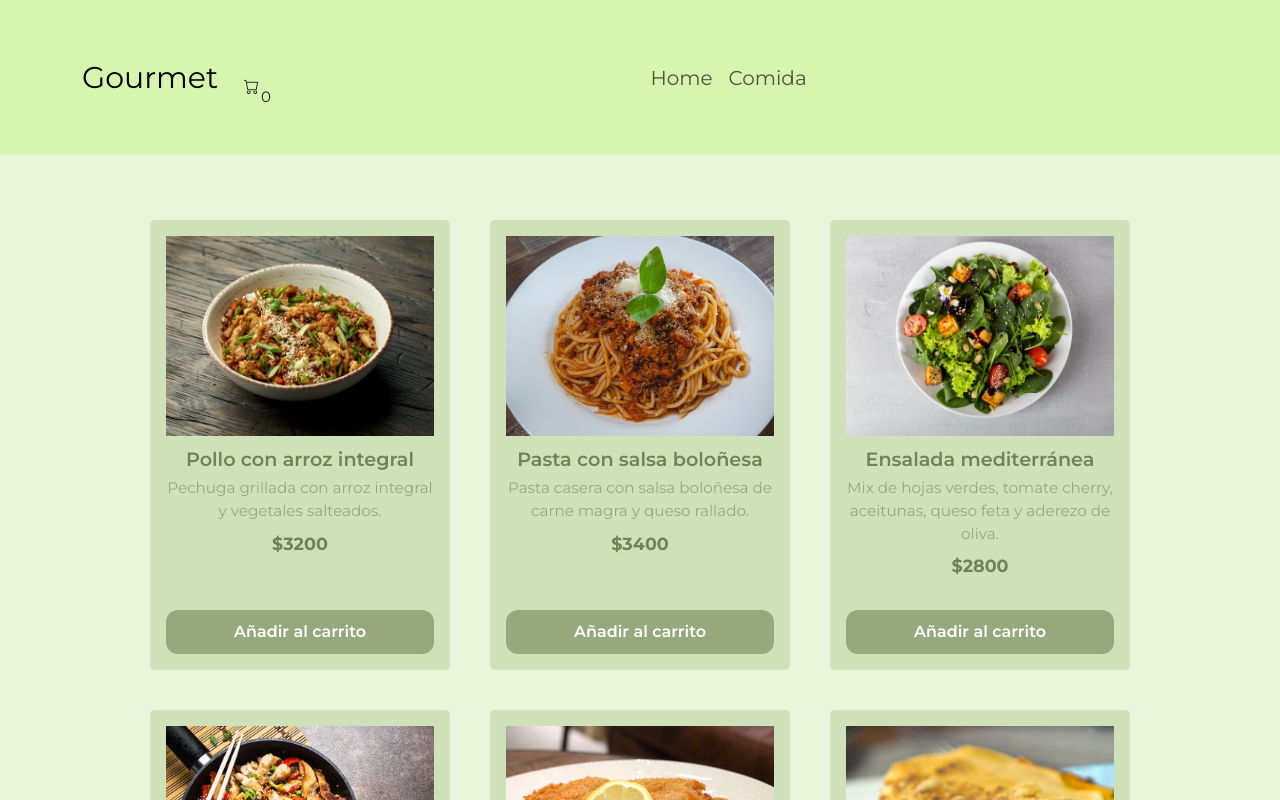
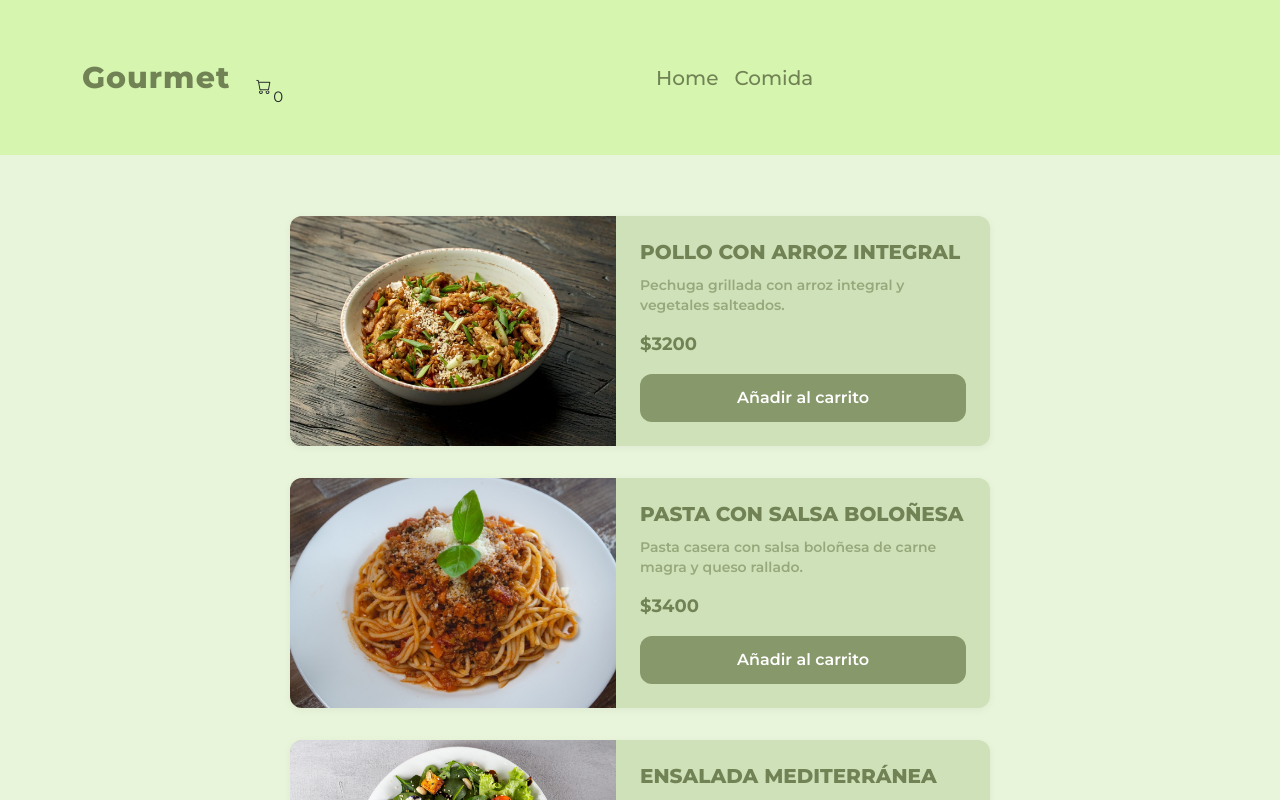
Before and after one commit to FAC000/VIANDAS-SALUDABLES---ECOMMERCE, a React (Vite) app: page /products in a window 1280 px wide. Shown: the top 800 px of the page. Built offline with nearby package versions, Linux system fonts and the light colour scheme.

Commit message:
Cambios Finales

```diff
--- a/package.json
+++ b/package.json
@@ -12,6 +12,8 @@
   "dependencies": {
     "bootstrap": "^5.3.8",
     "bootstrap-icons": "^1.13.1",
+    "framer-motion": "^12.23.24",
+    "lucide-react": "^0.553.0",
     "react": "^19.1.1",
     "react-bootstrap": "^2.10.10",
     "react-dom": "^19.1.1",
--- a/src/App.css
+++ b/src/App.css
@@ -1,3 +1,5 @@
+/* HOME */
+
 .carousel-inner {
   height: 600px;
 }
@@ -6,7 +8,6 @@
   margin-top: 150px;
   height: 1000px;
 }
-
 
 .homeContainer h1 {
   color: var(--color-titulo);
@@ -18,7 +19,6 @@
   text-transform: uppercase;
   letter-spacing: 2px;
   text-shadow: 1px 3px 1px var(--color-fondo-terciario);
-
 
 }
 
@@ -49,6 +49,7 @@
   }
 }
 
+
 .cardsContainer {
   display: flex;
   margin-top: 50px;
@@ -57,7 +58,6 @@
   justify-items: center;
   letter-spacing: 2px;
   font-size: 30px;
-
 }
 
 
@@ -71,7 +71,6 @@
   width: 100%;
   height: 100%;
   object-fit: cover;
-
 }
 
 .overlay {
@@ -139,7 +138,7 @@
   align-content: center;
 }
 
-.cardNosotros p{
+.cardNosotros p {
   width: 80%;
   margin: auto;
 }
@@ -153,7 +152,6 @@
   background-attachment: fixed;
   background-size: cover;
   background-position: center;
-
 }
 
 .pedirOverlay {
@@ -200,9 +198,9 @@
 
 .bi-chevron-right {
   font-size: 35px !important;
-
 }
 
+/* ICONO WHATSAP */
 .whatsappContainer i {
   display: flex;
   justify-content: center;
@@ -220,94 +218,110 @@
   z-index: 10;
 }
 
+/* PAGINA PRODUCTOS */
 
 .productsContainer {
   display: flex;
+  flex-direction: row;
   flex-wrap: wrap;
+  margin-top: 200px;
+  width: 85%;
   justify-content: center;
   justify-self: center;
-  margin-top: 200px;
-  width: 80%;
-
 }
 
-.productoLink {
-  text-decoration: none;
-  color: inherit;
-  display: block;
+.productoCard {
+  display: flex;
+  flex-direction: row;
+  background-color: var(--color-fondo-secundario);
+  border-radius: 12px;
+  overflow: hidden;
+  margin: 16px auto;
+  max-width: 700px;
+  box-shadow: 0 2px 8px rgba(0, 0, 0, 0.05);
+  transition: all 0.3s ease;
+  cursor: pointer;
 }
 
-.producto-card {
-  background-color: var(--color-fondo-secundario);
-  border-radius: 5px;
+.productoCard:hover {
+  transform: translateY(-3px);
+  box-shadow: 0 6px 18px rgba(0, 0, 0, 0.1);
+}
+
+.productoCardLeft {
+  flex: 1;
   overflow: hidden;
-  transition: all 0.3s ease;
-  padding: 16px;
-  text-align: center;
-  max-width: 300px;
-  min-height: 450px;
-  margin: 20px 20px;
-  cursor: pointer;
+  display: flex;
+}
+
+.productoCardLeft img {
+  width: 100%;
+  height: 100%;
+  object-fit: cover;
+}
+
+.productoCardRight {
+  flex: 1;
   display: flex;
   flex-direction: column;
   justify-content: space-between;
-
+  padding: 24px;
 }
 
-.producto-card:hover {
-  transform: translateY(-5px);
-  box-shadow: 0 8px 20px var(--color-fondo-secundario);
+.productoNombre {
+  font-size: 20px;
+  font-weight: 800;
+  color: var(--color-titulo);
+  margin-bottom: 12px;
+  text-transform: uppercase;
 }
 
-.producto-card img {
-  width: 100%;
-  height: 200px;
-  object-fit: cover;
+.productoDescripcion {
+  font-size: 14px;
+  color: var(--color-texto);
+  margin-bottom: 16px;
+  line-height: 1.4;
+  font-weight: 600;
 }
 
-.producto-nombre {
-  font-size: 1.2rem;
+.productoPrecio {
+  font-size: 18px;
+  font-weight: bold;
   color: var(--color-titulo);
-  font-weight: 600;
-  margin: 12px 0 6px;
+  margin-bottom: 16px;
 }
 
-.producto-descripcion {
-  font-size: 0.95rem;
-  color: var(--color-texto);
-  margin-bottom: 8px;
-  min-height: 40px;
-}
-
-.producto-precio {
-  font-size: 1.1rem;
-  color: var(--color-titulo);
-  font-weight: bold;
-  margin-bottom: 14px;
-}
-
-.producto-btn {
-  background-color: var(--color-texto);
+.productoBtn {
+  background-color: var(--color-acento);
   color: white;
   border: none;
-  padding: 10px 16px;
+  padding: 12px 20px;
   border-radius: 12px;
   font-weight: 600;
   cursor: pointer;
   transition: background-color 0.3s ease, transform 0.2s ease;
 }
 
-.producto-btn:hover {
-  background-color: #323d2196;
+.productoBtn:hover {
+  background-color: var(--color-titulo);
   transform: scale(1.05);
 }
 
-.producto-btn:active {
+.productoBtn:active {
   transform: scale(0.97);
 }
 
+.productoLink {
+  text-decoration: none;
+  color: inherit;
+  flex-grow: 1;
+  display: block;
+}
+
+/* PAGINA PRODUCTOS DETAILS */
+
 .detailsContainer {
-  margin-top: 200px;
+  margin-top: 300px;
 }
 
 .productDetailContainer {
@@ -317,7 +331,6 @@
   justify-content: center;
   align-items: start;
   padding: 2rem;
-  font-family: "Poppins", sans-serif;
 }
 
 .productCard {
@@ -354,8 +367,9 @@
 .productTitle {
   color: var(--color-titulo);
   font-size: 2rem;
-  font-weight: 600;
+  font-weight: 800;
   margin-bottom: 1rem;
+  text-transform: uppercase;
 }
 
 .productDescription {
@@ -363,12 +377,13 @@
   font-size: 1rem;
   line-height: 1.6;
   margin-bottom: 1.5rem;
+  font-weight: 600;
 }
 
 .productPrice {
   color: var(--color-acento);
   font-size: 1.5rem;
-  font-weight: 700;
+  font-weight: 500;
   margin-bottom: 1.5rem;
 }
 
@@ -378,18 +393,20 @@
   align-items: center;
   gap: 0.6rem;
   margin-bottom: 1rem;
+  justify-content: center
 }
 
 .btnControl {
   background-color: var(--color-fondo-terciario);
   color: var(--color-titulo);
   border: none;
-  padding: 0.4rem 0.9rem;
+  padding: 5px 60px;
   border-radius: 8px;
   font-size: 1.2rem;
   font-weight: 700;
   cursor: pointer;
   transition: background-color 0.3s ease, transform 0.2s ease, box-shadow 0.3s ease;
+
 }
 
 .btnControl:hover {
@@ -410,7 +427,7 @@
   color: var(--color-titulo);
   font-weight: 600;
   font-size: 1.1rem;
-  padding: 0.5rem 1rem;
+  padding: 5px 40px;
   border-radius: 8px;
   min-width: 40px;
   text-align: center;
@@ -421,18 +438,20 @@
   background-color: var(--color-titulo);
   color: #fff;
   border: none;
-  padding: 0.8rem 1.4rem;
+  padding: 10px;
   border-radius: 8px;
   font-size: 1rem;
   cursor: pointer;
-  align-self: flex-start;
   transition: background-color 0.3s ease, transform 0.2s ease;
+
 }
 
 .btnAgregar:hover {
   background-color: var(--color-acento);
   transform: scale(1.05);
 }
+
+/* PAGINA CARRITO */
 
 .carritoContainer {
   display: flex;
@@ -443,9 +462,11 @@
   justify-content: center;
   align-items: flex-start;
   margin-top: 200px;
+  font-family: 'Montserrat';
+  width: 80%;
+  justify-content: center;
+  justify-self: center;
 }
-
-
 
 .carritoLeft {
   flex: 2;
@@ -457,7 +478,7 @@
 .carritoRight {
   flex: 1;
   background-color: var(--color-fondo-terciario);
-  border: 2px solid var(--color-acento);
+
   border-radius: 16px;
   padding: 24px;
   height: fit-content;
@@ -469,13 +490,14 @@
 .resumenTitle {
   font-size: 24px;
   color: #2e3a1f;
-  font-weight: 600;
+  font-weight: 800;
 }
 
 .resumenCantidad,
 .resumenPrecio {
   font-size: 18px;
   color: #4b5530;
+  font-weight: 600;
 }
 
 .finalizarCompraBtn {
@@ -500,7 +522,6 @@
   display: flex;
   align-items: center;
   background-color: var(--color-fondo-secundario);
-  border: 2px solid var(--color-acento);
   border-radius: 16px;
   padding: 16px;
   width: 100%;
@@ -512,7 +533,7 @@
   border-radius: 12px;
   object-fit: cover;
   margin-right: 24px;
-  border: 2px solid var(--color-acento);
+
 }
 
 .carritoItemDetails {
@@ -525,7 +546,7 @@
 .carritoItemName {
   font-size: 20px;
   color: var(--color-titulo);
-  font-weight: 600;
+  font-weight: 800;
   text-transform: uppercase;
 }
 
@@ -534,5 +555,89 @@
 .carritoItemSubtotal {
   font-size: 16px;
   color: #030302;
-  font-weight: 400;
+  font-weight: 500;
 }
+
+/* MODAL */
+
+.modalOverlay {
+  position: fixed;
+  inset: 0;
+  background-color: #070707b0;
+  display: flex;
+  justify-content: center;
+  align-items: center;
+  z-index: 50;
+}
+
+.modalContainer {
+  background-color: var(--color-fondo-principal);
+  border-radius: 1.5rem;
+  padding: 2rem;
+  max-width: 500px;
+  width: 90%;
+  text-align: center;
+  box-shadow: 0 6px 20px rgba(0, 0, 0, 0.15);
+  position: relative;
+  animation: scaleIn 0.3s ease;
+}
+
+.modalCloseBtn {
+  position: absolute;
+  top: 1rem;
+  right: 1rem;
+  background: none;
+  border: none;
+  color: var(--color-acento);
+  cursor: pointer;
+  transition: color 0.2s ease;
+}
+
+.modalCloseBtn:hover {
+  color: #2e3a1f;
+
+}
+
+.modalTitle {
+  font-size: 1.5rem;
+  font-weight: 800;
+  color: var(--color-titulo);
+  margin-bottom: 20px;
+}
+
+.modalText {
+  color: var(--color-texto);
+  font-weight: 500;
+  font-size: 1rem;
+  margin-bottom: 1.5rem;
+
+}
+
+.modalButton {
+  background-color: var(--color-fondo-secundario);
+  color: var(--color-titulo);
+  border: none;
+  padding: 0.8rem 1.5rem;
+  border-radius: 1rem;
+  font-size: 1rem;
+  cursor: pointer;
+  font-weight: 500;
+  transition: background-color 0.3s ease;
+}
+
+.modalButton:hover {
+  transform: scale(1.1);
+  transition: transform 1s;
+}
+
+@keyframes scaleIn {
+  from {
+    transform: scale(0.8);
+    opacity: 0;
+  }
+
+  to {
+    transform: scale(1);
+    opacity: 1;
+  }
+}
--- a/src/components/BarNav.jsx
+++ b/src/components/BarNav.jsx
@@ -18,7 +18,9 @@ export function BarNav() {
         <Navbar.Toggle aria-controls="basic-navbar-nav" />
         <Navbar.Collapse id="basic-navbar-nav">
           <Nav className="me-auto">
-            <Nav.Link href="#home">Home</Nav.Link>
+            <Link to="/" className="noUnderline">
+              <Nav.Link href="#home">Home</Nav.Link>
+            </Link>
             <Link to="/products" className="noUnderline">
               <Nav.Link href="#link">Comida</Nav.Link>
             </Link>
--- a/src/components/Plantilla.jsx
+++ b/src/components/Plantilla.jsx
@@ -6,18 +6,35 @@ export function Plantilla({ productos }) {
     const { agregarCarrito } = useCarritoContext()
 
     return (
+        <div className="productoCard">
+  <div className="productoCardLeft">
+    <Link to={`/productos/${productos.id}`} className="productoLink">
+      <img
+        src={`./img/${productos.imagen}`}
+        alt={productos.nombre}
+      />
+    </Link>
+  </div>
 
-        <div className="producto-card">
-            <Link to={`/productos/${productos.id}`} className="productoLink">
-                <img src={`./img/${productos.imagen}`} alt="" />
-                <h3 className="producto-nombre">{productos.nombre}</h3>
-                <p className="producto-descripcion">{productos.descripcion}</p>
-                <p className="producto-precio">${productos.precio}</p>
-            </Link>
-            <button className="producto-btn" onClick={() => agregarCarrito(productos, 1)} >
-                Añadir al carrito
-            </button>
-        </div >
+  <div className="productoCardRight">
+    <Link to={`/productos/${productos.id}`} className="productoLink">
+      <div>
+        <h3 className="productoNombre">{productos.nombre}</h3>
+        <p className="productoDescripcion">{productos.descripcion}</p>
+        <p className="productoPrecio">${productos.precio}</p>
+      </div>
+    </Link>
+
+    <button
+      className="productoBtn"
+      onClick={() => {
+        agregarCarrito(productos, 1);
+      }}
+    >
+      Añadir al carrito
+    </button>
+  </div>
+</div>
 
 
     )
--- a/src/index.css
+++ b/src/index.css
@@ -13,7 +13,7 @@ body {
   padding: 0;
   box-sizing: border-box;
   background-color: var(--color-fondo-principal);
-  font-family: 'Montserrat', sans-serif;
+  font-family: 'Montserrat';
 }
 
 .bg-body-tertiary {
@@ -28,10 +28,15 @@ body {
 
 .navbar-brand {
   font-size: 30px;
+  font-weight: 800;
+  color: #718355;
+  letter-spacing: 1px;
 }
 
 .nav-link {
   font-size: 20px;
+  color: #718355;
+  font-weight: 500;
 }
 
 .noUnderline {
@@ -43,7 +48,7 @@ body {
   margin: auto;
 }
 
-.iconcartContainer{
+.iconcartContainer {
   margin-left: 10px;
   margin-top: 20px;
   font-size: 15px;
```
Also changed, not shown: src/components/CartList.jsx (+14 -2 lines), src/components/Modal.jsx (added, +41 -0 lines), 1 other file (tests, documents, lock files or other folders).
